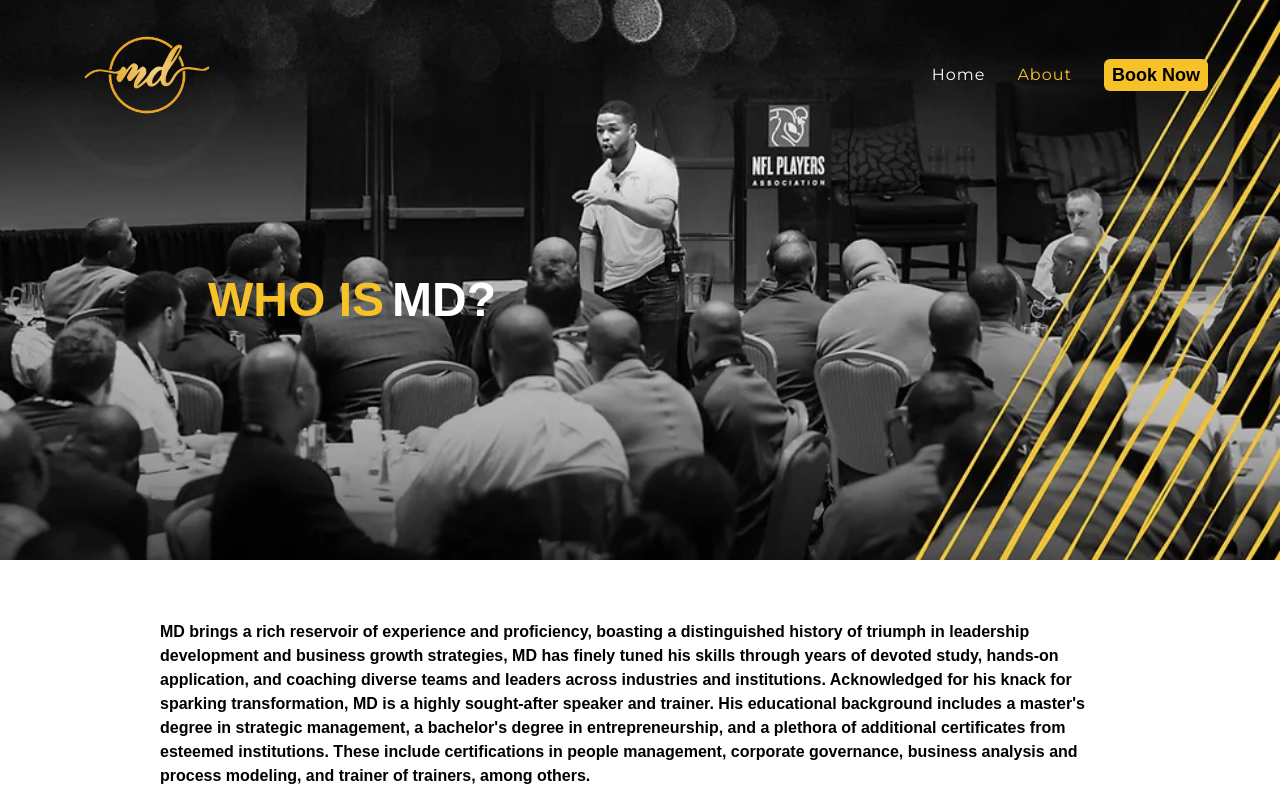
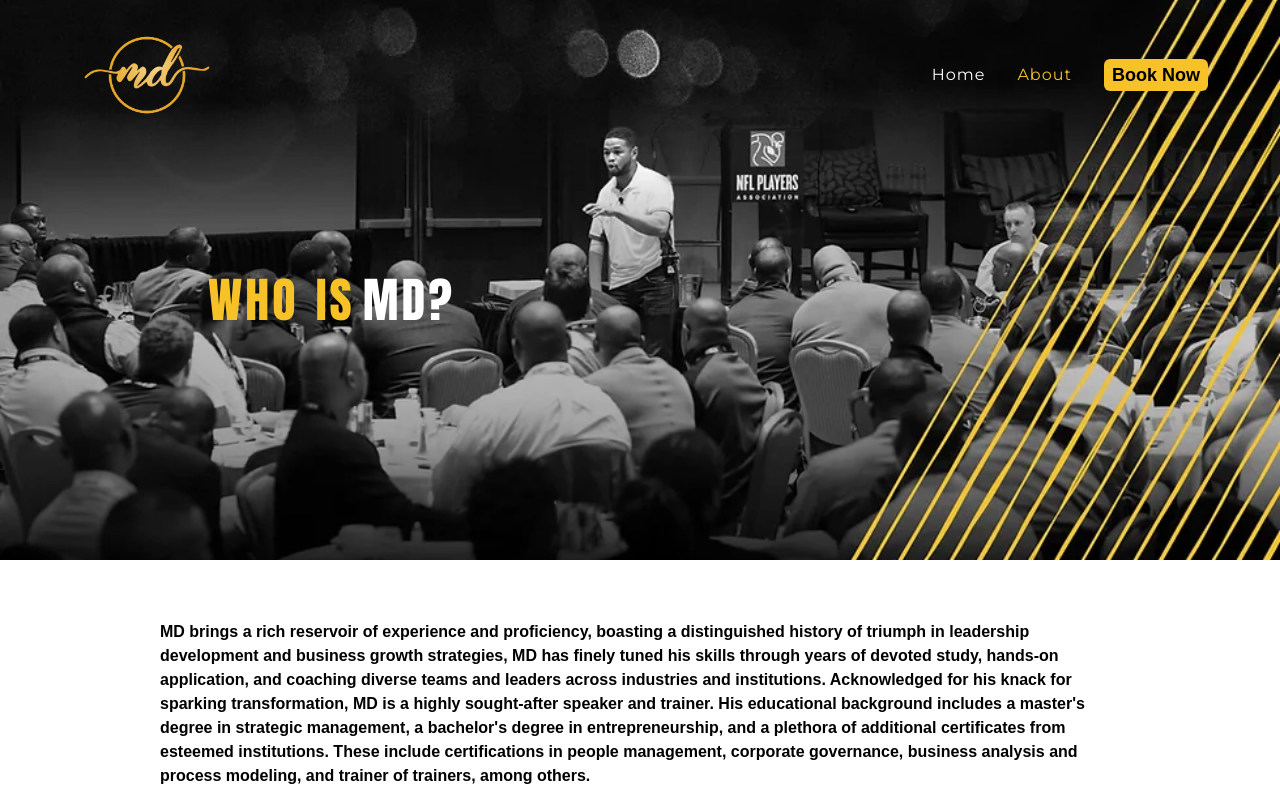
Before and after one commit to allanXQ/inky-ui, a React (Vite) app: page /about in a window 1280 px wide. Shown: the top 800 px of the page. Built offline with nearby package versions, Linux system fonts and the light colour scheme.

Commit message:
updatestyle

```diff
--- a/src/App.css
+++ b/src/App.css
@@ -77,7 +77,7 @@
 }
 
 #about-hero {
-  background-image: url("../public/about-hero.webp");
+  background-image: url("../public/inkyabt.webp");
   background-size: cover;
   background-position: center;
   background-attachment: fixed;
--- a/src/Layouts/index.jsx
+++ b/src/Layouts/index.jsx
@@ -86,7 +86,7 @@ const Layout = () => {
               </NavLink>
             </li>
             <li className="bg-[#F6C228] text-black font-semibold w-[6.5rem] h-[2rem] rounded-md flex items-center justify-center hover:bg-white hover:text-black">
-              <Link to="/book" className="book-nav text-lg hover:text-black">
+              <Link to="/book" className="text-lg hover:text-black">
                 Book Now
               </Link>
             </li>
--- a/src/Pages/About.jsx
+++ b/src/Pages/About.jsx
@@ -7,7 +7,7 @@ const About = () => {
         id="about-hero"
         className="flex flex-col justify-center text-white gap-2 pl-5  md:pl-52 pt-10"
       >
-        <div className="flex  gap-2 text-5xl text-wrap font-extrabold">
+        <div className="flex  gap-2 text-5xl anton-larger">
           <p className="text-[#F6C228]">WHO IS</p>
           <p>MD?</p>
         </div>
```
Also changed, not shown: public/inkyabt.webp (added).
